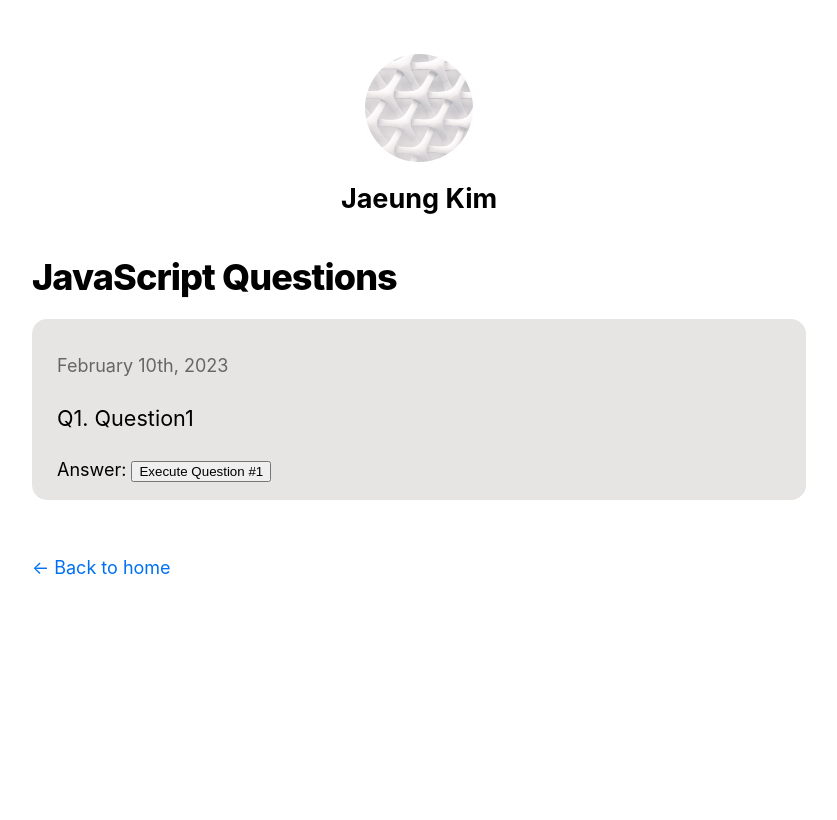
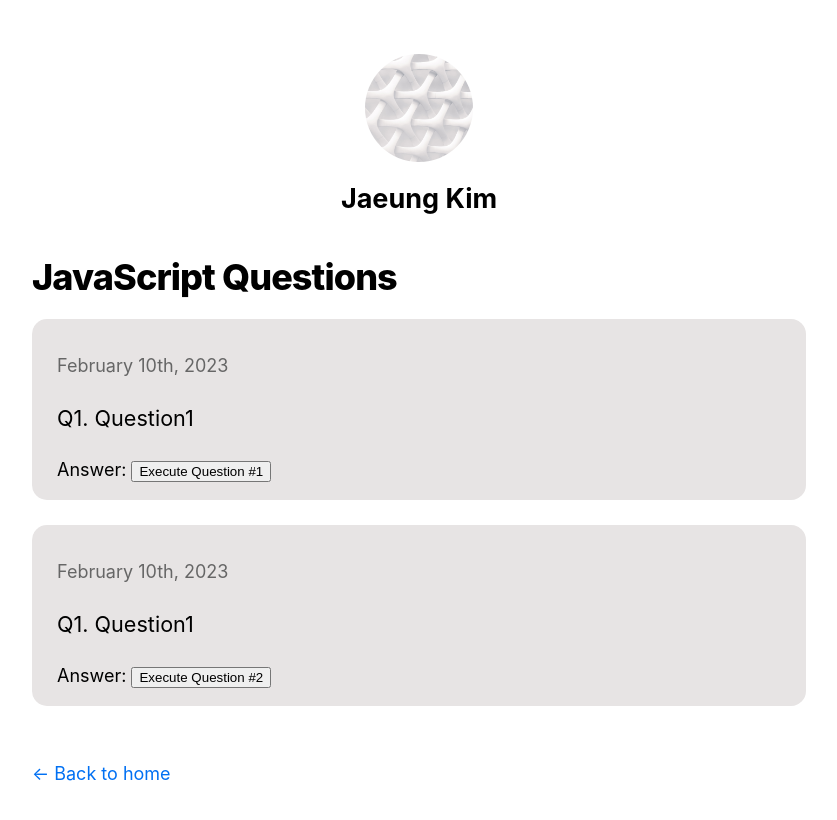
Before and after one commit to jaeungkim/portfolio-website-nextjs, a Next.js app: page /questions/febWeek3 in a window 1280 px wide. Shown: the top 820 px of the page, without its empty margins (221-1058 px from the left). Built offline with nearby package versions, Linux system fonts and the light colour scheme.

Commit message:
230210 05:02

```diff
--- a/pages/questions/febWeek3.tsx
+++ b/pages/questions/febWeek3.tsx
@@ -39,6 +39,20 @@ export default function febWeek1() {
             Execute Question #1
           </button>
         </div>
+
+        {/* QUESTION #2 */}
+        <div className={utilStyles.questionsDiv}>
+          <p className={utilStyles.lightText}>February 10th, 2023</p>
+          <p className={utilStyles.headingMd}>Q1. Question1</p>
+          Answer:{" "}
+          <button
+            onClick={() => {
+              question1();
+            }}
+          >
+            Execute Question #2
+          </button>
+        </div>
       </div>
     </Layout>
   );
```
